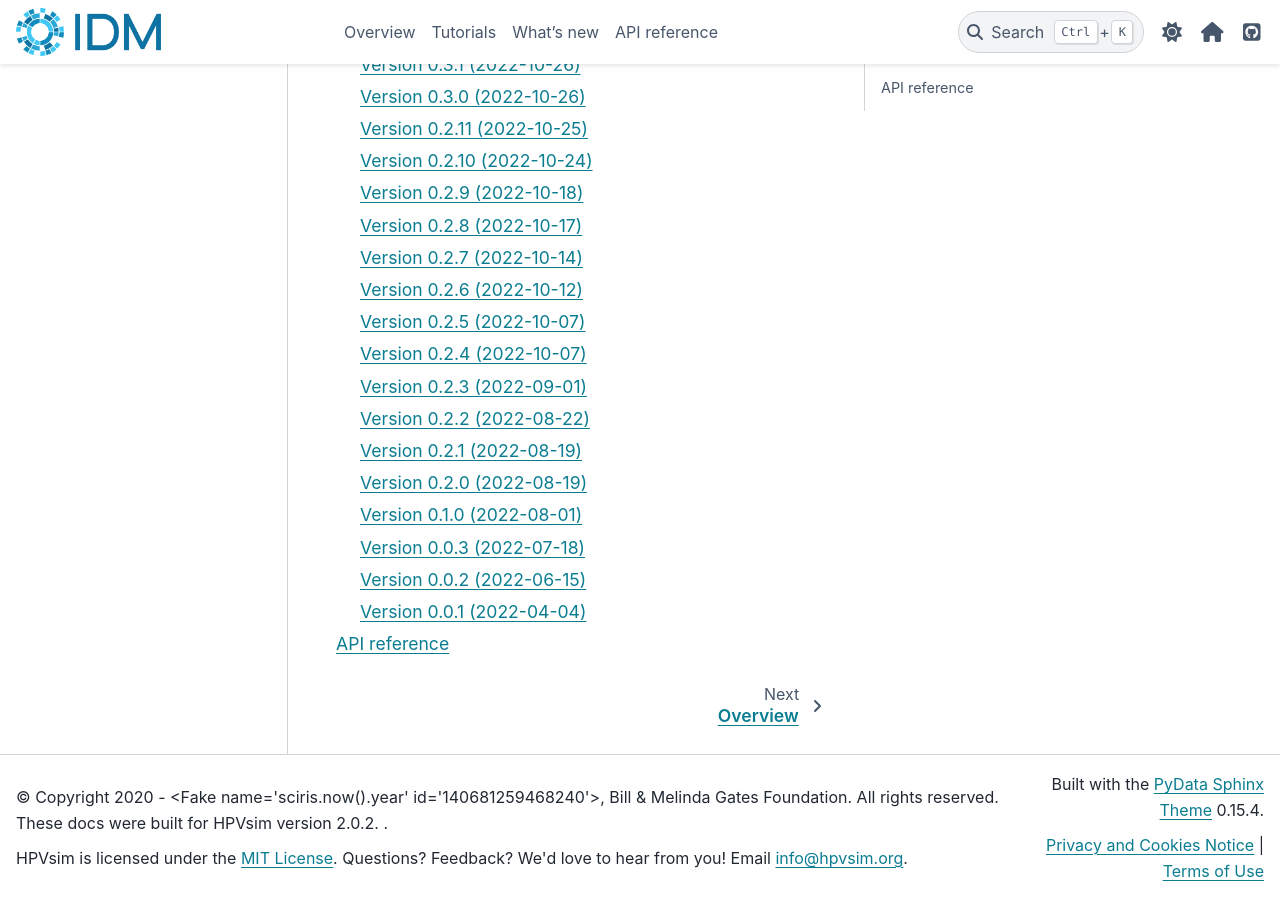
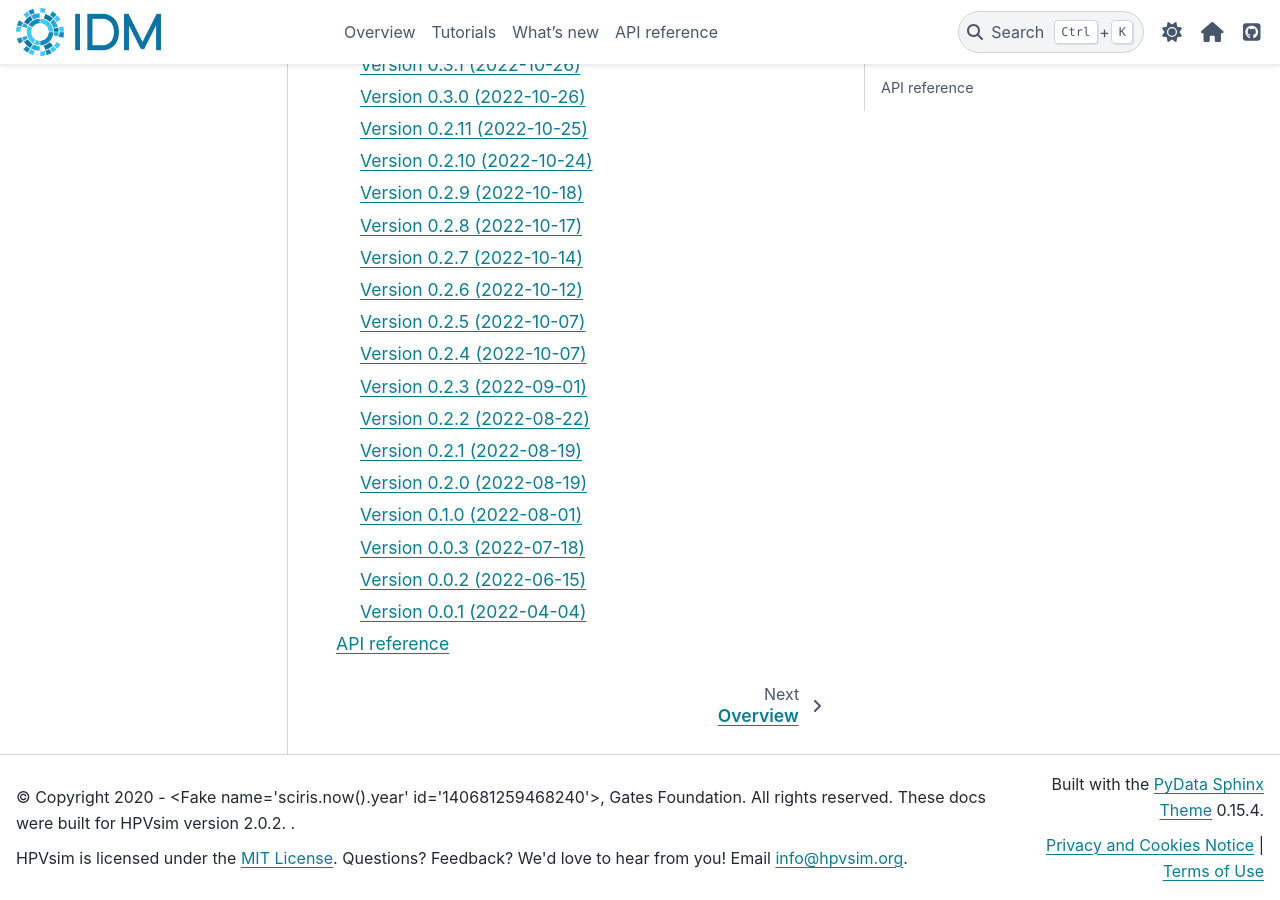
Before and after one commit to InstituteforDiseaseModeling/hpvsim, a Sphinx documentation site: the page built from docs/index.rst, in a window 1280 px wide and 900 px high, scrolled down 2954 px. Built offline with Sphinx 7.4.7 and the PyData theme 0.15.4, drawn with Linux system fonts in a browser that asks for light colours.

Commit message:
GF new name

```diff
--- a/docs/conf.py
+++ b/docs/conf.py
@@ -15,7 +15,7 @@ on_rtd = os.environ.get('READTHEDOCS') == 'True'
 # -- Project information -----------------------------------------------------
 
 project = 'HPVsim'
-copyright = f'2020 - {sc.now().year}, Bill & Melinda Gates Foundation. All rights reserved.\nThese docs were built for HPVsim version {hpv.__version__}.\n'
+copyright = f'2020 - {sc.now().year}, Gates Foundation. All rights reserved.\nThese docs were built for HPVsim version {hpv.__version__}.\n'
 author = 'Institute for Disease Modeling'
 
 # The short X.Y version
```
